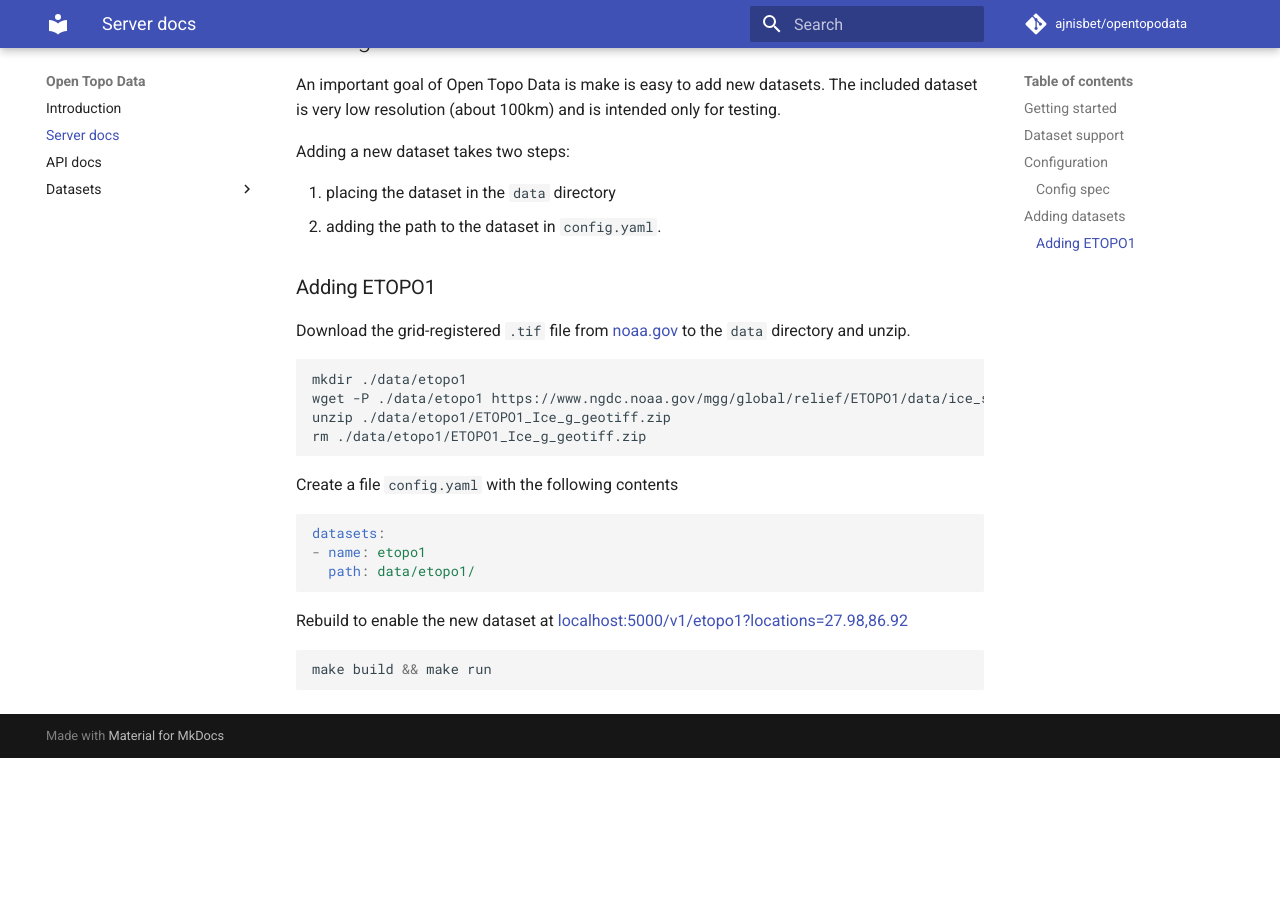
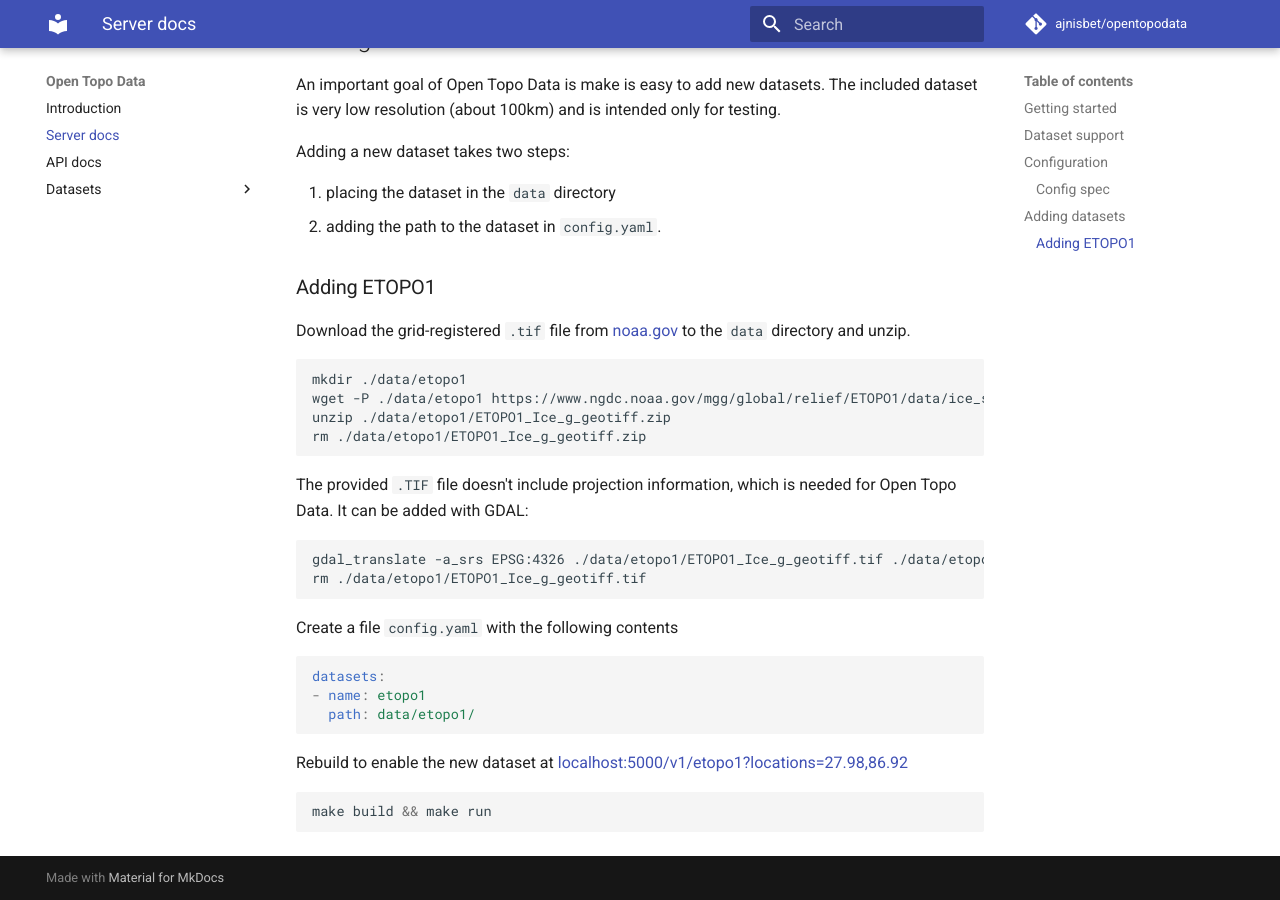
Before and after one commit to ajnisbet/opentopodata, an MkDocs documentation site: the page built from docs/server.md, in a window 1280 px wide and 900 px high, scrolled down 1994 px. Built offline with MkDocs 1.6.1 and Material for MkDocs 9.7.7, drawn with Linux system fonts in a browser that asks for light colours; comment, search, counter and statistics services are not loaded; before the commit the page ends 2752 px from its top, so only the background shows below that.

Commit message:
Improve install instructions for ETOPO1

````diff
--- a/docs/server.md
+++ b/docs/server.md
@@ -94,6 +94,13 @@ unzip ./data/etopo1/ETOPO1_Ice_g_geotiff.zip
 rm ./data/etopo1/ETOPO1_Ice_g_geotiff.zip
 ```
 
+The provided `.TIF` file doesn't include projection information, which is needed for Open Topo Data. It can be added with GDAL:
+
+```bash
+gdal_translate -a_srs EPSG:4326 ./data/etopo1/ETOPO1_Ice_g_geotiff.tif ./data/etopo1/ETOPO1.tif
+rm ./data/etopo1/ETOPO1_Ice_g_geotiff.tif
+```
+
 Create a file `config.yaml` with the following contents
 
 ```yaml
````
Also changed, not shown: docs/datasets/etopo1.md (+7 -0 lines).
